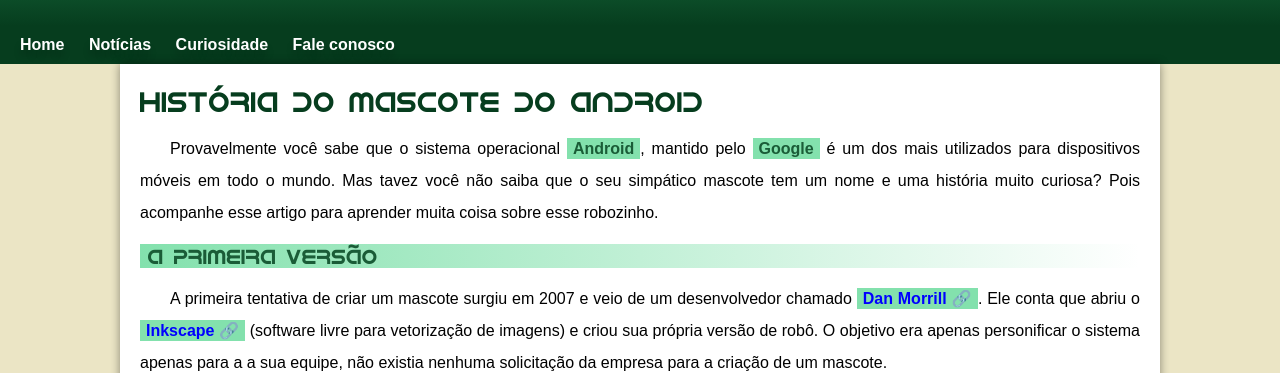
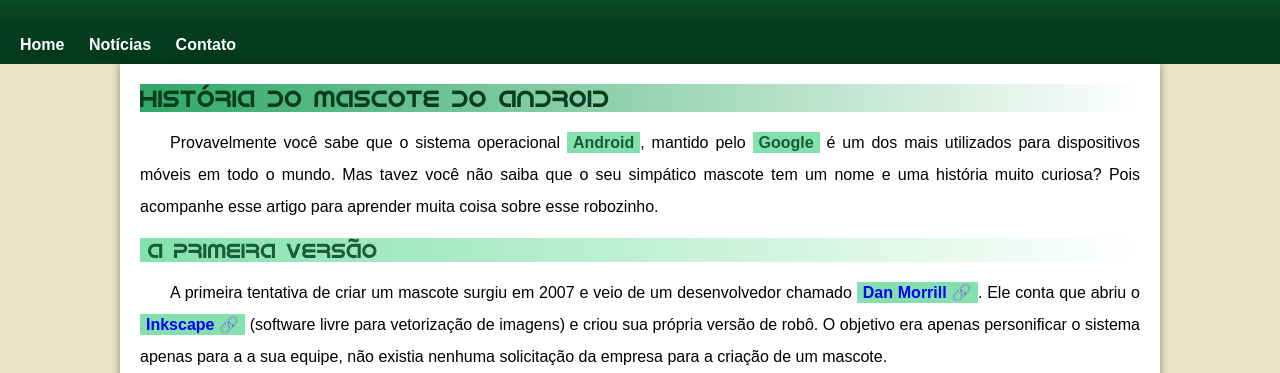
Before and after one commit to marcostacerrito/projeto-android, a plain HTML site: page index.html in a window 1280 px wide. Shown: the part 164-537 px from the top of the page. Drawn offline with Linux system fonts and the light colour scheme.

Commit message:
Probea de fonte corrigido

```diff
--- a/estilo/style.css
+++ b/estilo/style.css
@@ -107,7 +107,8 @@
     color: var(--cor5);
     font-family: var(--fonte-android);
     font-weight: normal;
-    font-size: 1.8em;
+    font-size: 1.5em;
+    background-image: linear-gradient(to right,var(--cor3),transparent);
 }
 
 main h2 {
--- a/index.html
+++ b/index.html
@@ -11,13 +11,12 @@
     <body>
         <header>
             <h1>Curiosidades de Tecnologia</h1>
-            <p>Tudo aquilo que você sempre quis saber sobre o mundo Tech, em um único lugar.</p>
+            <p>Tudo aquilo que você sempre quis saber sobre o mundo Tech,<br> em um único lugar.</p>
         </header>
         <nav>
             <a href="#">Home</a>
             <a href="#">Notícias</a>
-            <a href="#">Curiosidade</a>
-            <a href="#">Fale conosco</a>
+            <a href="#">Contato</a>
         </nav>
         <main>
             <article>
```
